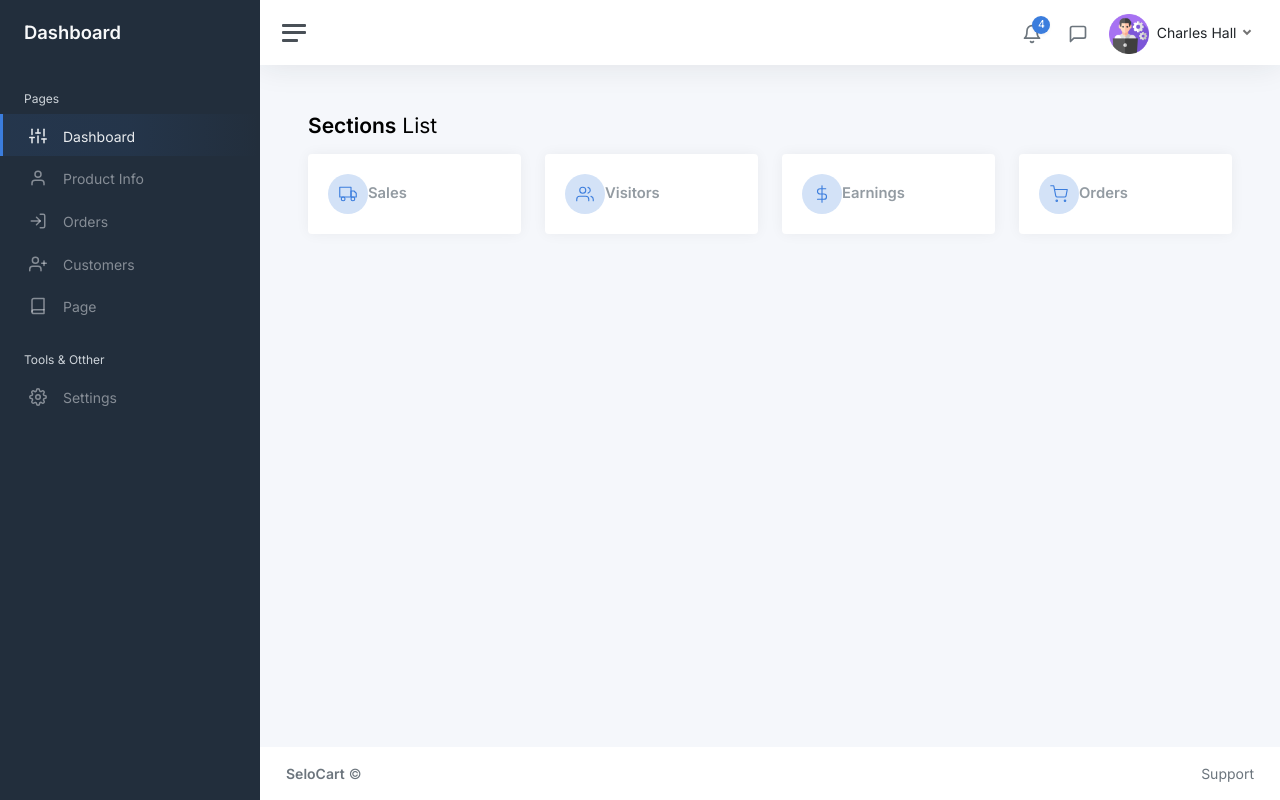
After one commit to 1dev-hridoy/SeloCart-Lite, a PHP site: page /admin/page.php in a window 1280 px wide. The commit adds this page. Run offline with PHP 8.4, Linux system fonts and the light colour scheme.

Commit message:
add sections page and update header/footer includes

```diff
--- a/admin/includes/__footer.php
+++ b/admin/includes/__footer.php
@@ -19,7 +19,7 @@
 		</div>
 	</div>
 
-	<script src="assets/js/app.js"></script>
+	<script src="../assets/js/app.js"></script>
 	<script>
 		document.addEventListener("DOMContentLoaded", function() {
 			var ctx = document.getElementById("chartjs-dashboard-line").getContext("2d");
--- a/admin/includes/__header.php
+++ b/admin/includes/__header.php
@@ -5,9 +5,8 @@
 	<meta charset="utf-8">
 	<meta http-equiv="X-UA-Compatible" content="IE=edge">
 	<meta name="viewport" content="width=device-width, initial-scale=1, shrink-to-fit=no">
-	<meta name="description" content="Responsive Admin &amp; Dashboard Template based on Bootstrap 5">
-	<meta name="author" content="AdminKit">
-	<meta name="keywords" content="adminkit, bootstrap, bootstrap 5, admin, dashboard, template, responsive, css, sass, html, theme, front-end, ui kit, web">
+	<meta name="author" content="1dev-hridoy">
+	<meta name="keywords" content="landing-page, bootstrap, bootstrap 5, product-landing, dashboard, php-landing-page, responsive, css, sass, html, theme, front-end, ui kit, web">
 
 	<link rel="preconnect" href="https://fonts.gstatic.com">
 	<link rel="shortcut icon" href="img/icons/icon-48x48.png" />
@@ -16,7 +15,7 @@
 
 	<title>Admin - Dashboard</title>
 
-	<link href="assets/css/app.css" rel="stylesheet">
+	<link href="./assets/css/app.css" rel="stylesheet">
 	<link href="https://fonts.googleapis.com/css2?family=Inter:wght@300;400;600&display=swap" rel="stylesheet">
 </head>
 
--- /dev/null
+++ b/admin/page.php
@@ -0,0 +1,62 @@
+<?php
+include_once './includes/__header.php';
+include_once './includes/__navbar.php';
+?>
+
+<main class="content">
+    <div class="container-fluid p-0">
+        <h1 class="h3 mb-3"><strong>Sections</strong> List</h1>
+        <div class="row">
+            <div class="col-sm-6 col-xl-3 mb-4">
+                <a href="settings.php?section=sales" class="text-decoration-none">
+                    <div class="card">
+                        <div class="card-body d-flex align-items-center">
+                            <div class="stat text-primary mr-3">
+                                <i class="align-middle" data-feather="truck"></i>
+                            </div>
+                            <h5 class="card-title mb-0">Sales</h5>
+                        </div>
+                    </div>
+                </a>
+            </div>
+            <div class="col-sm-6 col-xl-3 mb-4">
+                <a href="settings.php?section=visitors" class="text-decoration-none">
+                    <div class="card">
+                        <div class="card-body d-flex align-items-center">
+                            <div class="stat text-primary mr-3">
+                                <i class="align-middle" data-feather="users"></i>
+                            </div>
+                            <h5 class="card-title mb-0">Visitors</h5>
+                        </div>
+                    </div>
+                </a>
+            </div>
+            <div class="col-sm-6 col-xl-3 mb-4">
+                <a href="settings.php?section=earnings" class="text-decoration-none">
+                    <div class="card">
+                        <div class="card-body d-flex align-items-center">
+                            <div class="stat text-primary mr-3">
+                                <i class="align-middle" data-feather="dollar-sign"></i>
+                            </div>
+                            <h5 class="card-title mb-0">Earnings</h5>
+                        </div>
+                    </div>
+                </a>
+            </div>
+            <div class="col-sm-6 col-xl-3 mb-4">
+                <a href="settings.php?section=orders" class="text-decoration-none">
+                    <div class="card">
+                        <div class="card-body d-flex align-items-center">
+                            <div class="stat text-primary mr-3">
+                                <i class="align-middle" data-feather="shopping-cart"></i>
+                            </div>
+                            <h5 class="card-title mb-0">Orders</h5>
+                        </div>
+                    </div>
+                </a>
+            </div>
+        </div>
+    </div>
+</main>
+
+<?php include_once './includes/__footer.php'; ?>
```
Also changed, not shown: admin/sections/index.php (added, +62 -0 lines).
